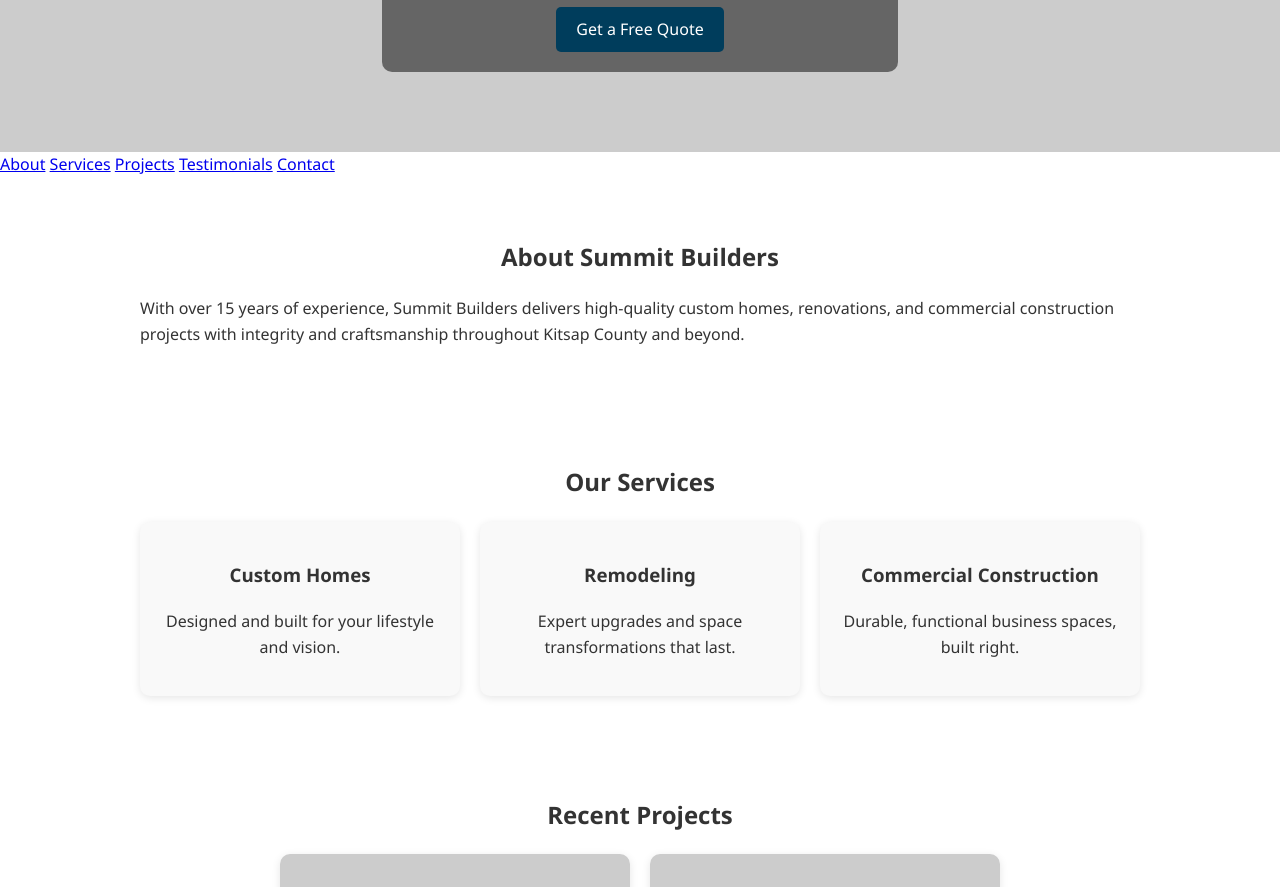
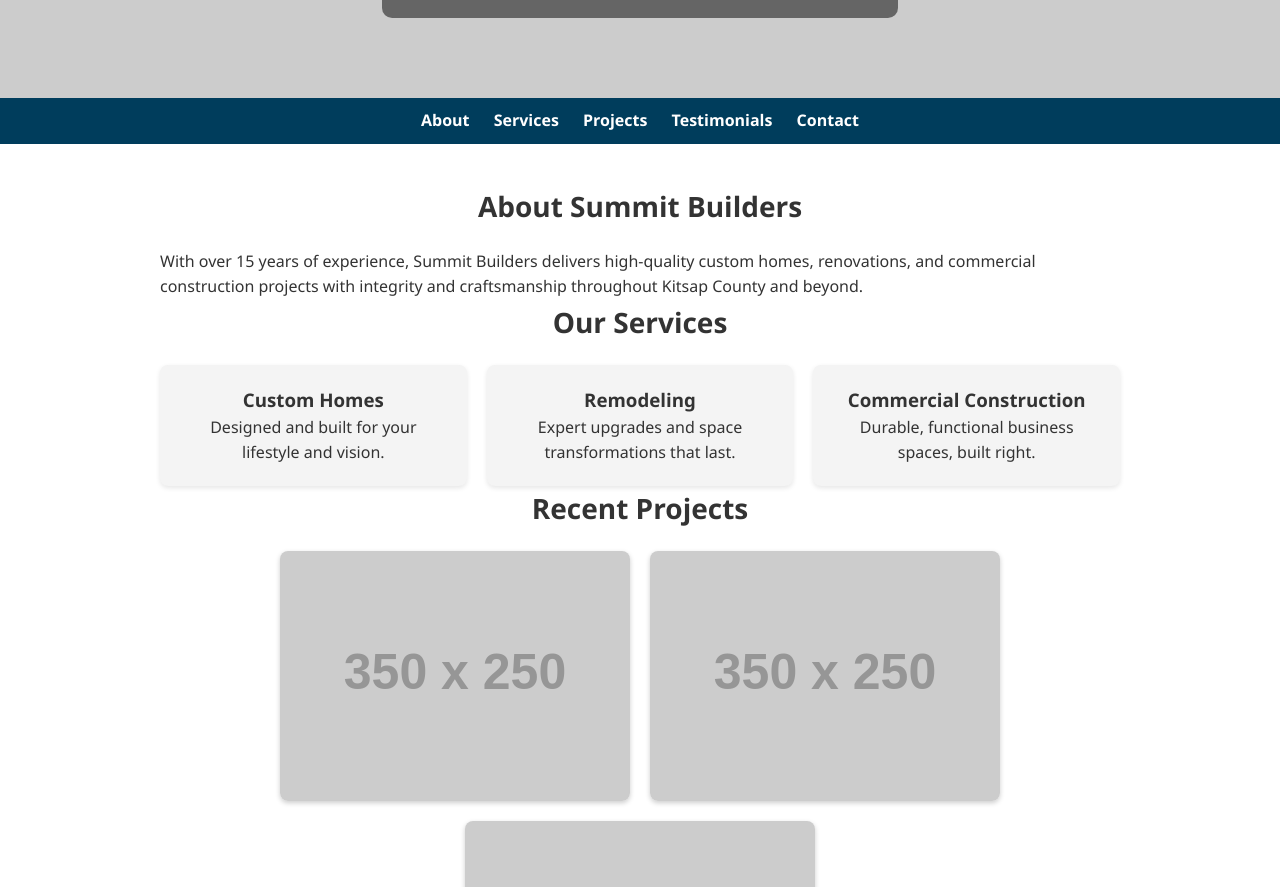
Before and after one commit to Tannerib/Northtown-, a plain HTML site: page index.html in a window 1280 px wide. Shown: the part 239-1126 px from the top of the page. Drawn offline with Linux system fonts and the light colour scheme; placeholder pictures from the web are drawn by us.

Commit message:
Update style.css

```diff
--- a/style.css
+++ b/style.css
@@ -1,17 +1,21 @@
-body {
-  font-family: 'Segoe UI', Tahoma, Geneva, Verdana, sans-serif;
+* {
+  box-sizing: border-box;
   margin: 0;
   padding: 0;
+}
+
+body {
+  font-family: 'Segoe UI', sans-serif;
   color: #333;
+  background: #fff;
   line-height: 1.6;
 }
 
-header.hero {
+.hero {
   background: url('https://via.placeholder.com/1200x400') no-repeat center center/cover;
   color: white;
+  padding: 80px 20px;
   text-align: center;
-  padding: 80px 20px;
-  position: relative;
 }
 
 .hero-content {
@@ -21,20 +25,20 @@ header.hero {
   border-radius: 10px;
 }
 
-header nav {
+.navbar {
   background: #003d5c;
   padding: 10px;
   text-align: center;
 }
 
-header nav a {
+.navbar a {
   color: white;
-  margin: 0 15px;
+  margin: 0 10px;
   text-decoration: none;
   font-weight: bold;
 }
 
-section {
+main {
   padding: 40px 20px;
   max-width: 1000px;
   margin: auto;
@@ -43,46 +47,47 @@ section {
 h2 {
   text-align: center;
   margin-bottom: 20px;
+  font-size: 28px;
 }
 
 .service-list {
   display: flex;
   flex-wrap: wrap;
+  justify-content: space-around;
   gap: 20px;
-  justify-content: center;
 }
 
 .service-item {
-  flex: 1 1 250px;
-  background: #f9f9f9;
+  flex: 1 1 280px;
+  background: #f4f4f4;
   padding: 20px;
-  border-radius: 10px;
-  box-shadow: 0 2px 8px rgba(0,0,0,0.1);
+  border-radius: 8px;
+  box-shadow: 0 2px 5px rgba(0,0,0,0.1);
   text-align: center;
 }
 
 .gallery {
   display: flex;
   gap: 20px;
+  flex-wrap: wrap;
   justify-content: center;
-  flex-wrap: wrap;
+  margin-top: 20px;
 }
 
 .gallery img {
   width: 350px;
   height: 250px;
   object-fit: cover;
-  border-radius: 10px;
-  box-shadow: 0 2px 8px rgba(0,0,0,0.1);
+  border-radius: 8px;
+  box-shadow: 0 2px 5px rgba(0,0,0,0.2);
 }
 
 .testimonial {
-  background: #f4f4f4;
+  background: #f9f9f9;
   padding: 20px;
-  margin-bottom: 20px;
-  border-left: 5px solid #003d5c;
+  margin: 20px auto;
+  border-left: 4px solid #003d5c;
   max-width: 700px;
-  margin: 20px auto;
 }
 
 .btn {
@@ -90,9 +95,9 @@ h2 {
   background: #003d5c;
   color: white;
   padding: 10px 20px;
+  margin-top: 15px;
   text-decoration: none;
   border-radius: 5px;
-  margin-top: 10px;
 }
 
 footer {
```
